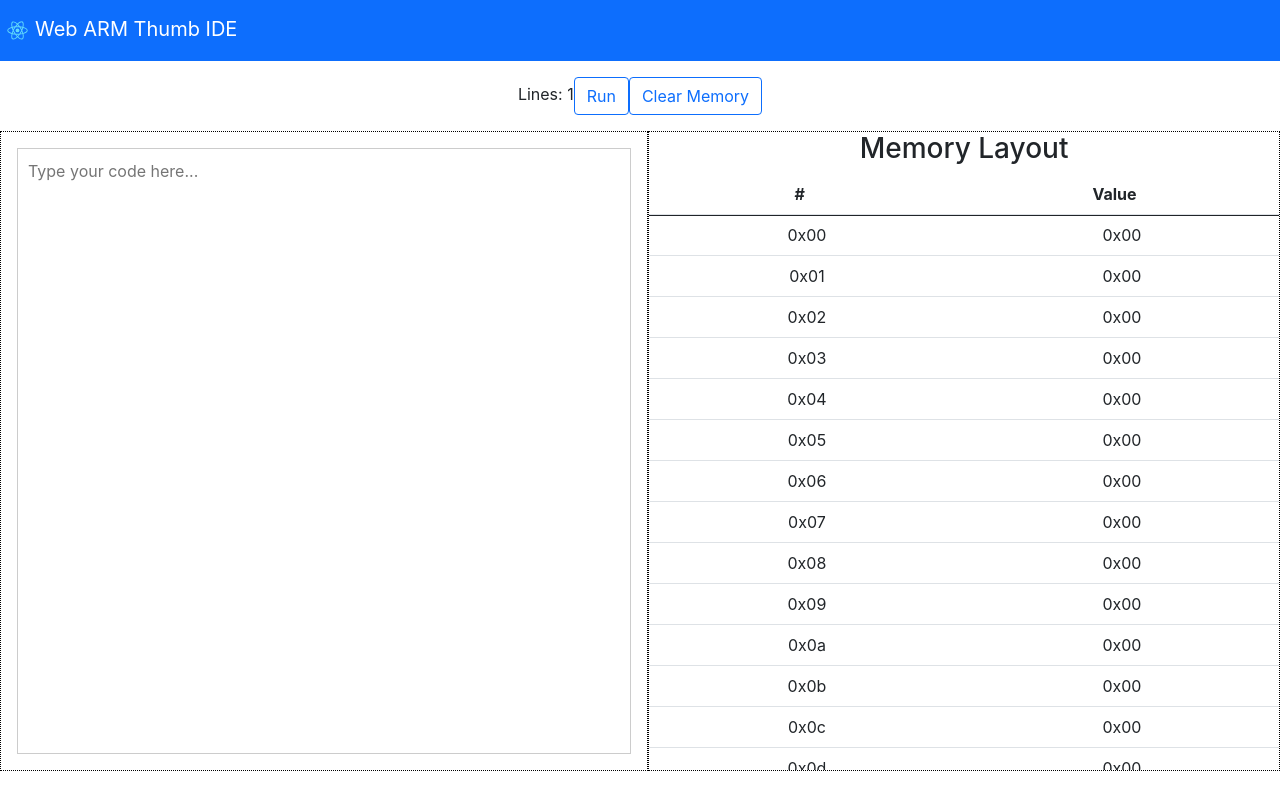
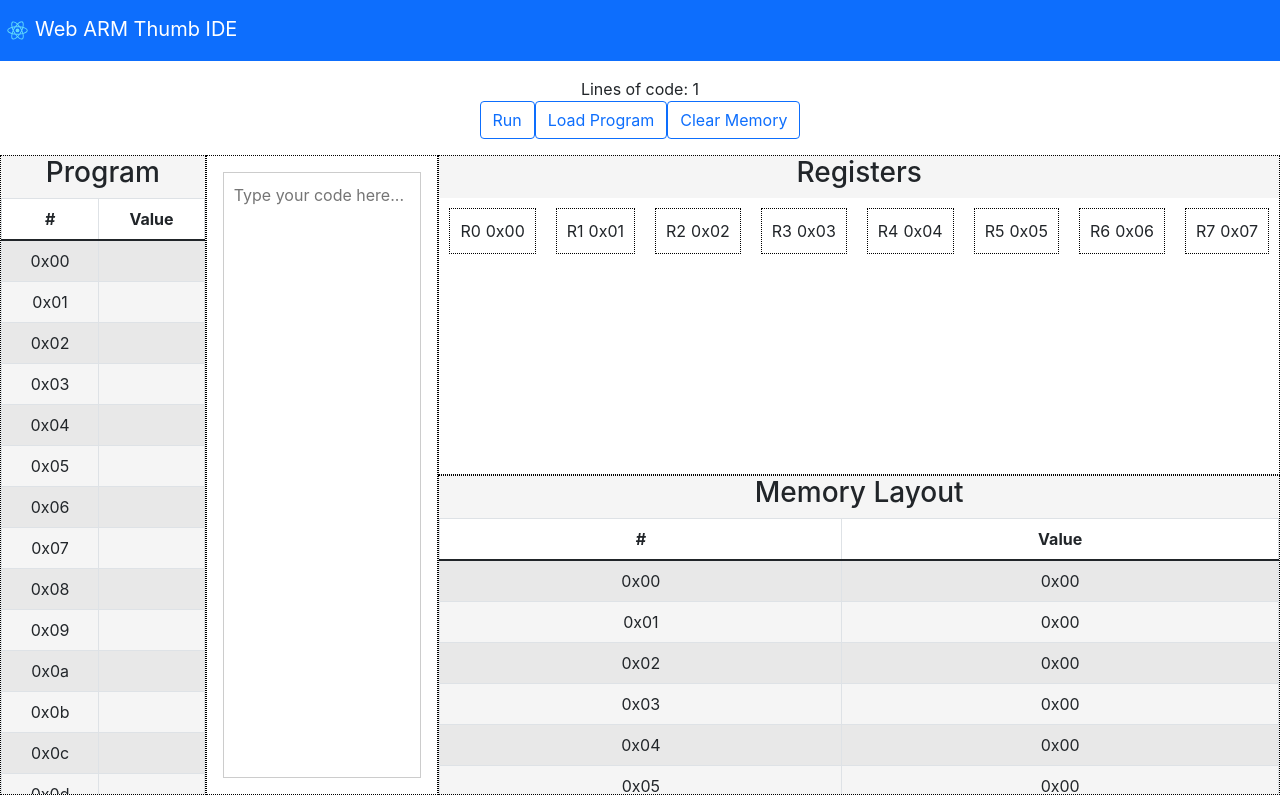
Before and after one commit to FreddyJS/wthumb, a React (Create React App) app in the folder frontend/: page / in a window 1280 px wide. Built offline with nearby package versions, Linux system fonts and the light colour scheme.

Commit message:
[frontend] Showing regs

```diff
--- a/frontend/src/App.tsx
+++ b/frontend/src/App.tsx
@@ -9,11 +9,13 @@ import Navbar from 'react-bootstrap/Navbar';
 import Button from 'react-bootstrap/esm/Button';
 
 // Self defined Components
+import Memory from './components/Memory';
+import Program from 'components/Program';
+import Registers from 'components/Registers';
 import CodeEditor from './components/CodeEditor';
-import Memory from './components/Memory';
 
 // Emulator
-import { runCode } from './reducers/cpuReducer';
+import { runCode, updateProgram } from './reducers/cpuReducer';
 
 function App() {
   const [code, setCode] = useState('');
@@ -41,13 +43,24 @@ function App() {
       <div className="content">
         {/* Here we should change between different modes, for now lets just put a text editor*/}
         <p></p>
-        <p>Lines: {code.split("\n").length}
-          <Button variant="outline-primary" onClick={startEmul}>Run</Button>
-          <Button variant="outline-primary">Clear Memory</Button>
+        <p>Lines of code: {code.split("\n").length}
+          <div>
+            <Button variant="outline-primary" onClick={startEmul}>Run</Button>
+            <Button variant="outline-primary" onClick={() => {dispatch(updateProgram(code))}}>Load Program</Button>
+            <Button variant="outline-primary">Clear Memory</Button>
+          </div>
         </p>
         <div className='content-code'>
+          <Program/>
           <CodeEditor placeHolder="Type your code here..." onChange={(text) => {setCode(text)}}/>
-          <Memory/>
+          <div style={{width: "100%"}}>
+            <div style={{height: "50%"}}>
+              <Registers/>
+            </div>
+            <div style={{height: "50%"}}>
+              <Memory/>
+            </div>
+          </div>
         </div>
       </div>
     </div>
--- a/frontend/src/components/Memory/Memory.tsx
+++ b/frontend/src/components/Memory/Memory.tsx
@@ -3,6 +3,7 @@ import "./memory.scss";
 import Table from 'react-bootstrap/Table';
 import { selectMemory } from "reducers/cpuReducer";
 import { useAppSelector } from 'hooks';
+
 
 const Memory = () => {
   const memory = useAppSelector(selectMemory)
@@ -29,23 +30,15 @@ const Memory = () => {
     <div className="memory">
       <div className="memory-header">
         <h3>Memory Layout</h3>
-                <Table>
+      </div>
+      <div className="memory-container">
+        <Table striped bordered hover>
           <thead>
             <tr>
               <th>#</th>
               <th>Value</th>
             </tr>
           </thead>
-                    <tbody style={{visibility: "collapse"}}>
-                        <tr>
-                            <td>0x00</td>
-                            <td>0x00</td>
-                        </tr>
-                    </tbody>
-                </Table>
-            </div>
-            <div className="memory-container">
-                <Table>
           <tbody>
             {tableRows()}
           </tbody>
--- a/frontend/src/components/Memory/memory.scss
+++ b/frontend/src/components/Memory/memory.scss
@@ -3,20 +3,23 @@
     flex-direction: column;
     width: 100%;
     height: 100%;
+    background-color: #f5f5f5;
     border: 1px dotted #000;
 }
 
 .memory-header {
     height: fit-content;
-
-    table {
-        margin-bottom: 0rem;
-    }
 }
 
 .memory-container {
     flex: 1;
     overflow: auto;
+
+    thead {
+        background-color: #fff;
+        position: sticky;
+        top: 0;
+    }
 }
 
 .memory-table {
--- /dev/null
+++ b/frontend/src/components/Program/Program.tsx
@@ -0,0 +1,38 @@
+import "./program.scss";
+
+import { useAppSelector } from "hooks";
+import { selectProgram } from "reducers/cpuReducer";
+
+import { Table } from "react-bootstrap";
+
+const Program = () => {
+  const program = useAppSelector(selectProgram)
+
+  return (
+    <div className="program">
+      <div className="program-header">
+        <h3>Program</h3>
+      </div>
+      <div className="program-container">
+        <Table striped bordered hover>
+          <thead>
+            <tr>
+              <th>#</th>
+              <th>Value</th>
+            </tr>
+          </thead>
+          <tbody>
+            {program.map((value: string, index: number) => (
+              <tr key={index}>
+                <td>0x{index.toString(16).padStart(2, '0')}</td>
+                <td>{value}</td>
+              </tr>
+            ))}
+          </tbody>
+        </Table>
+      </div>
+    </div>
+  );
+};
+
+export default Program;
--- /dev/null
+++ b/frontend/src/components/Program/index.ts
@@ -0,0 +1,2 @@
+import Program from "./Program";
+export default Program;
--- /dev/null
+++ b/frontend/src/components/Program/program.scss
@@ -0,0 +1,19 @@
+.program {
+  display: flex;
+  flex-direction: column;
+  width: 100%;
+  height: 100%;
+  background-color: #f5f5f5;
+  border: 1px dotted #000;
+}
+
+.program-container {
+  flex: 1;
+  overflow: auto;
+
+  thead {
+    background-color: #fff;
+    position: sticky;
+    top: 0;
+  }
+}
--- /dev/null
+++ b/frontend/src/components/Registers/Registers.tsx
@@ -0,0 +1,22 @@
+import { useAppSelector } from "hooks";
+import "./registers.scss";
+
+const Registers = () => {
+  const regs = useAppSelector(state => state.cpu.cpu.regs);
+
+  return (
+    <div className="registers">
+      <h3>Registers</h3>
+      <div className="registers-container">
+        {regs.map((value: number, i: number) => (
+          <div key={i} className="registers-item">
+            <div className="registers-item-name">R{i}</div>
+            <div className="registers-item-value">0x{value.toString(16).padStart(2, "0")}</div>
+          </div>
+        ))}
+      </div>
+    </div>
+  );
+};
+
+export default Registers;
--- /dev/null
+++ b/frontend/src/components/Registers/index.ts
@@ -0,0 +1,2 @@
+import Registers from "./Registers";
+export default Registers;
--- /dev/null
+++ b/frontend/src/components/Registers/registers.scss
@@ -0,0 +1,34 @@
+.registers {
+  display: flex;
+  flex-direction: column;
+  width: 100%;
+  height: 100%;
+  background-color: #f5f5f5;
+  border: 1px dotted #000;
+}
+
+.registers-container {
+  display: flex;
+  flex-direction: row;
+  flex: 1;
+  background-color: #fff;
+}
+
+.registers-item {
+  display: flex;
+  flex-direction: row;
+  height: fit-content;
+  width: fit-content;
+  padding: 10px;
+  margin: 10px;
+  border: 1px dotted #000;
+}
+
+.registers-item-name {
+  width: fit-content;
+  margin-right: 5px;
+}
+
+.registers-item-value {
+  width: fit-content;
+}
--- a/frontend/src/emulator/cpu.ts
+++ b/frontend/src/emulator/cpu.ts
@@ -1,8 +1,9 @@
-import { lines_to_ops } from './parser';
+import { Instruction, lines_to_ops } from './parser';
 
 type CPU_T = {
     regs: number[],
     memory: Array<number>,
+    program: Array<string>,
     execute: (code: string) => void,
     execute_op: (op: any) => void,
     read: (addr: number) => number,
@@ -12,18 +13,26 @@ type CPU_T = {
 
 export function createARMCPU(): CPU_T {
     let cpu: CPU_T = {
-        regs: [0, 0, 0, 0, 0, 0, 0, 0, 0, 0, 0, 0, 0, 0, 0, 0],
-        memory: new Array<number>(64).fill(0),
+        regs: [0, 1, 2, 3, 4, 5, 6, 7],
+        memory: new Array<number>(16).fill(0),
+        program: new Array<string>(16).fill(''),
         execute: function(code: string) {
-            const ops = lines_to_ops(code.split('\n'));
+            const ops = lines_to_ops(code);
             for (const op of ops) {
                 this.execute_op(op);
             }
         },
-        execute_op: function(op: any) {
-            switch (op.name) {
+        execute_op: function(op: Instruction) {
+            switch (op.operation) {
                 case 'str':
-                    this.write(op.operands[1].value, op.operands[0].value);
+                    // TODO: the operands are register not numbers, for now lets use just numbers
+                    if (op.operands[0].value.startsWith('r')) {
+                        const reg_idx = parseInt(op.operands[0].value.slice(1));
+                        const reg_value = this.regs[reg_idx];
+                        this.write(parseInt(op.operands[1].value), reg_value);
+                    } else {
+                        this.write(parseInt(op.operands[1].value), parseInt(op.operands[0].value));
+                    }
                     break;
                 default:
                     console.log(op);
--- a/frontend/src/emulator/parser.ts
+++ b/frontend/src/emulator/parser.ts
@@ -1,52 +1,53 @@
-const instructions: any = {
+
+type Operand = {
+    type: string, // register, literal, address
+    value: string,
+}
+
+type Instruction = {
+    "operation": string,
+    "operands_n": number,
+    "operands": Operand[],
+}
+
+const instructions: { [key: string]: Instruction } = {
     "str": {
-        "name": "str",
+        "operation": "str",
+        "operands_n": 2,
         "operands": [
             {
                 "type": "register",
-                "name": "Rd",
-                "value": undefined
+                "value": "",
             },
             {
                 "type": "register",
-                "name": "Rb",
-                "value": undefined
-            }
+                "value": "",
+            },
         ],
-        "description": "Store word from register Rd to memory at address Rb",
-        "examples": [
-            {
-                "input": "str r1, r2",
-                "output": "r1 = r2"
-            }
-        ]
-    },
+    }
 }
-
 
 function parse_line(line: string) {
     const tokens = line.split(" ");
-    const command = tokens[0];
+    const operation = tokens[0];
     const args = tokens.slice(1);
 
-    const template = instructions[command];
+    const template = instructions[operation];
     if (!template) {
-        throw new Error("Unknown instruction: " + command);
+        throw new Error("Unknown instruction: " + operation);
     }
 
-    let instruction: any = {
-        "name": command,
+    let instruction: Instruction = {
+        "operation": operation,
+        "operands_n": template.operands_n,
         "operands": [],
-        "description": "",
-        "examples": []
     };
 
     for (let i = 0; i < template.operands.length; i++) {
         const operand = template.operands[i];
-        const value = args[i];
+        const value = args[i].toLowerCase();
         instruction.operands.push({
             "type": operand.type,
-            "name": operand.name,
             "value": value
         });
     }
@@ -54,12 +55,16 @@ function parse_line(line: string) {
     return instruction;
 }
 
-export const lines_to_ops = (lines: string[]) => {
+export const lines_to_ops = (lines: string) => {
+    const split_lines = lines.split("\n");
     let ops = [];
-    for (let i = 0; i < lines.length; i++) {
-        let line = lines[i].trim();
-        let instruction = parse_line(line);
-        ops.push(instruction);
+    for (let i = 0; i < split_lines.length; i++) {
+        let line = split_lines[i].trim();
+        if (line !== "") {
+            ops.push(parse_line(line));
+        }
     }
     return ops;
 }
+
+export type {Instruction, Operand};
--- a/frontend/src/reducers/cpuReducer.ts
+++ b/frontend/src/reducers/cpuReducer.ts
@@ -19,7 +19,11 @@ export const cpuSlice = createSlice({
   initialState: initialState,
   // The `reducers` field lets us define reducers and generate associated actions
   reducers: {
+    updateProgram: (state, action) => {
+      state.cpu.program = action.payload.split('\n').filter((line: string) => line !== '');
+    },
     runCode: (state, action) => {
+      state.cpu.program = action.payload.split('\n').filter((line: string) => line !== '');
       state.cpu.execute(action.payload);
     },
   },
@@ -29,11 +33,12 @@ export const cpuSlice = createSlice({
   },
 });
 
-export const { runCode } = cpuSlice.actions;
+export const { updateProgram, runCode } = cpuSlice.actions;
 
 // The function below is called a selector and allows us to select a value from
 // the state. Selectors can also be defined inline where they're used instead of
 // in the slice file. For example: `useSelector((state: RootState) => state.counter.value)`
 export const selectMemory = (state: RootState) => state.cpu.cpu.memory;
+export const selectProgram = (state: RootState) => state.cpu.cpu.program;
 
 export default cpuSlice.reducer;
```
Lines whose indentation alone changed are shown as unchanged.
